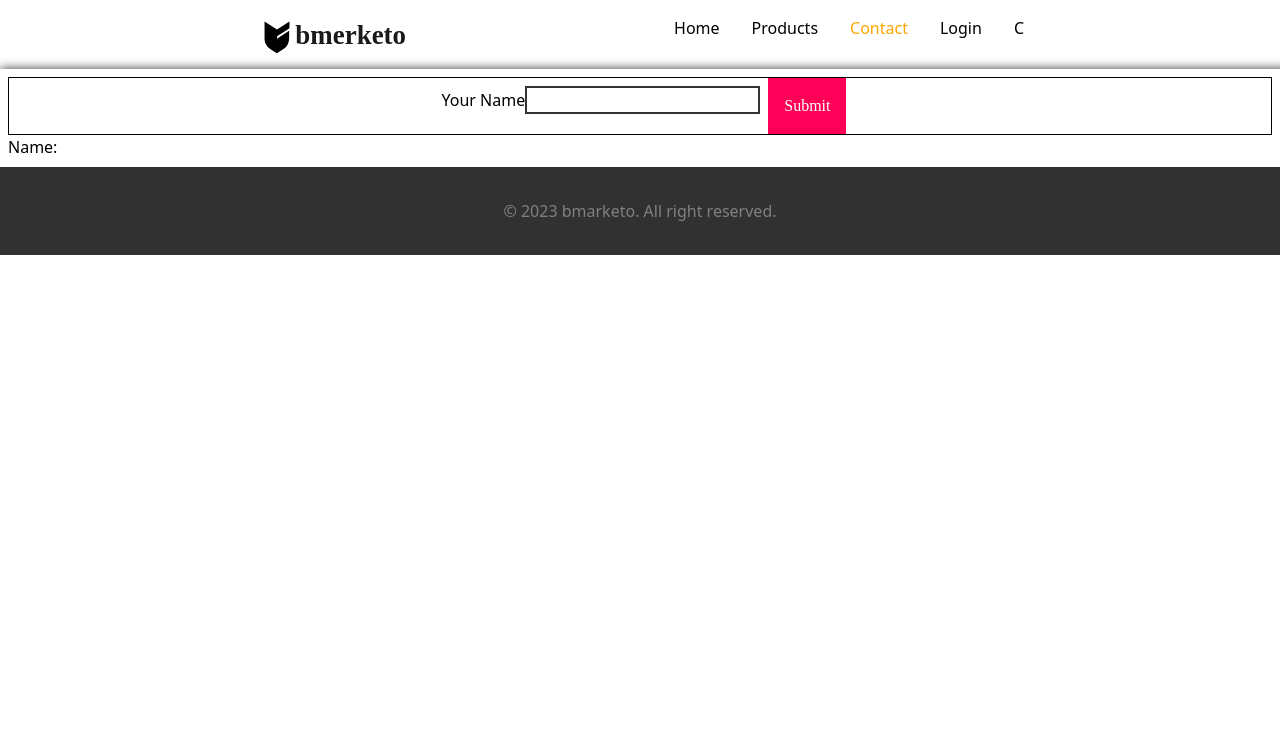
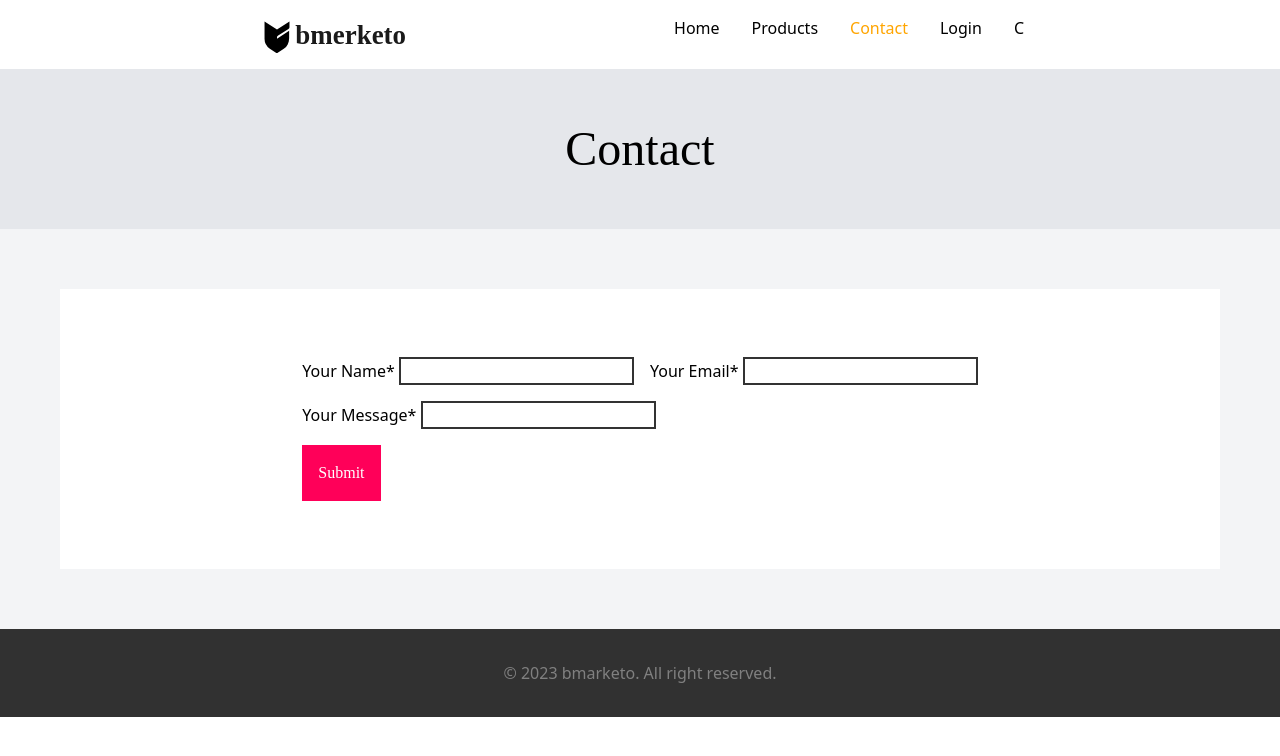
Before and after one commit to RebeckaLar/JS2_EXUPPG, a React (Vite) app: page /contact in a window 1280 px wide. Shown: the top 756 px of the page. Built offline with nearby package versions, Linux system fonts and the light colour scheme; no server answers.

Commit message:
Functioning form, validation and feedback

```diff
--- /dev/null
+++ b/src/components/Feedback.jsx
@@ -0,0 +1,11 @@
+import React from 'react'
+
+const Feedback = () => {
+  return (
+    <div className='bg-white p-2'>
+        <h2>Thank you! We will be in touch</h2>
+    </div>
+  )
+}
+
+export default Feedback
--- a/src/components/Form.jsx
+++ b/src/components/Form.jsx
@@ -1,45 +1,89 @@
 import FormInput from "./FormInput"
 import useForm from "../hooks/useForm"
+import { useState } from "react"
+import Feedback from "./Feedback"
 
 const Form = () => {
 
     const {form, errors, handleChange, handleSubmit} = useForm({
-    fullName: '',
+    name: '',
     email: '',
-    password: '',
-    phone: '',
-    company: ''
+    message: '',
     })
 
+    const [sent, setSent] = useState(false);
+
     const onSubmit = (e) => {
-        // e.preventDefault()
         handleSubmit(e, async(values) => {
-            // const res = await fetch ('url', {
-            //     body: JSON.stringify(values)
-            // })
+            const res = await fetch ('https://js2-ecommerce-api.vercel.app/api/messages', {
+                method: 'POST',
+                body: JSON.stringify(values)
+            })
             console.log(values)
+            console.log(res)
+
+            if(res.status == 200) {
+                const message = await res.json();
+                console.log(message)
+                setSent(true)
+            } else {
+                const errorData = await res.json();
+                console.log(errorData)
+                throw new Error ('Something went wrong.');
+            }
         })
     }
 
   return (
     <>
-    <form onSubmit={onSubmit} className='container justify-center border'>
-        <FormInput
-        className='m-2'
-        label='Your Name'
-        name='fullName'
-        id='fullName'
-        type='text'
-        value={form.fullName}
-        onChange={handleChange}
-        errorMsg={errors.fullName}
-        />
+    <form onSubmit={onSubmit} className='container justify-center bg-white p-15'>
+        <div className='flex-col'>
+            <div className='flex'>
+            <FormInput
+            className='m-2'
+            label='Your Name* '
+            name='name'
+            id='name'
+            type='text'
+            value={form.name}
+            onChange={handleChange}
+            errorMsg={errors.name}
+            />
 
-        <button className="btn">Submit</button>
+            <FormInput
+            className='m-2'
+            label='Your Email* '
+            name='email'
+            id='email'
+            type='text'
+            value={form.email}
+            onChange={handleChange}
+            errorMsg={errors.email}
+            />
+            </div>
+
+            <FormInput
+            className='m-2'
+            label='Your Message* '
+            name='message'
+            id='message'
+            type='text'
+            value={form.message}
+            onChange={handleChange}
+            errorMsg={errors.message}
+            />
+
+            <div>
+                <button className="btn m-2 cursor-pointer">Submit</button>
+                {sent && <Feedback/>}
+            </div>
+        </div>
     </form>
-    <div>
-        <p>Name: {form.fullName}</p>
-    </div>
+    {/* <div>
+        <p>Name: {form.name}</p>
+        <p>Email: {form.email}</p>
+        <p>Message: {form.message}</p>
+    </div> */}
     </>
   )
 }
--- a/src/components/FormInput.jsx
+++ b/src/components/FormInput.jsx
@@ -6,7 +6,6 @@ const FormInput = ({className, errorMsg, label, name, id, ...rest}) => {
         <label htmlFor={id}>{ label }</label>
         <input id={id} name={name} {...rest} />
         { errorMsg && <p className='invalid-input'>{ errorMsg }</p>}
-        {/* <p className='invalid-input'>Error message</p> */}
     </div>
   )
 }
--- a/src/hooks/useForm.jsx
+++ b/src/hooks/useForm.jsx
@@ -19,6 +19,7 @@ function useForm(formData) {
         e.preventDefault()
 
         if(!validate(form, setErrors)) {
+            console.log('invalid')
             return
         }
 
--- a/src/index.css
+++ b/src/index.css
@@ -93,7 +93,7 @@ a.active {
 
 /* CONTACT */
 .contact-form {
-    box-shadow: 10px 10px 10px 10px #333;
+    /* box-shadow: 10px 10px 10px 10px #333; */
 }
 
 .invalid-input {
--- a/src/pages/Contact.jsx
+++ b/src/pages/Contact.jsx
@@ -4,14 +4,16 @@ import useForm from '../hooks/useForm'
 
 const Contact = () => {
   return (
-    // <>
-    //   <div className='p-3 container justify-center'>
-    //     <h1>Contact</h1>
-    //   </div>
-      <div className='contact-form p-2'>
+    <>
+      <div className='flex p-11 justify-center bg-gray-200'>
+        <h1 className='text-[3rem]'>Contact</h1>
+      </div>
+    <div className='p-10 bg-gray-100'>
+      <div className='contact-form p-5'>
         <Form />
       </div>
-    // </>
+    </div>
+   </>
   )
 }
 
--- a/src/pages/ProductList.jsx
+++ b/src/pages/ProductList.jsx
@@ -3,7 +3,7 @@ import { useProducts } from '../contexts/ProductsContext';
 import { Link } from 'react-router';
 
 const ProductList = () => {
-  const { products, setSelectedProduct } = useProducts();
+  const { products, setSelectedProduct, imgSrc, setImgSrc } = useProducts();
 
   const handleProductClick = (product) => {
     setSelectedProduct(product); //set the selected product in the context
@@ -11,16 +11,19 @@ const ProductList = () => {
   };
 
   return (
-    <div className='product-list flex-col container'>
-      <h1>Product List</h1>
+    <div className='product-list flex-col'>
+      <div className='flex p-11 justify-center bg-gray-200'>
+        <h1 className='text-[3rem]'>Products</h1>
+      </div>
             {
         products.map((product) => (
           <div
           className='flex-auto'
           key={product._id}
+          src={imgSrc[0]}
           onClick={() => handleProductClick(product)}>
             <Link
-              to={`/productList/${product._id}`}>{(product.name + ' ' + product.price + product.images[0])}
+              to={`/productList/${product._id}`}>{(product.name + ' ' + product.price) }
             </Link>
           </div>
         ))
--- a/src/utils/validate.js
+++ b/src/utils/validate.js
@@ -1,14 +1,24 @@
 export function validate(form, setErrors) {
     const err = {}
+    let validRegex = /^[^\s@]+@[^\s@]+\.[^\s@]+$/;
 
-    if(form.fullName.trim() === '') {
-        err.fullName = 'You need to enter a name'
+    if(form.name.trim() === '') {
+        err.name = 'You need to enter a name'
+    }
+
+    if(form.email.trim() === '') {
+        err.email = 'You need to enter an email-adress'
+    } else if (!validRegex.test(form.email)){
+        err.email= 'You need to enter a valid email-adress'
+        console.log(form.email)
+    }
+
+
+    if(form.message.trim() === '') {
+        err.message = 'You need to enter a message'
     }
 
     setErrors(err)
 
     return Object.keys(err).length <= 0
-    //lägger om err ojbektet och kollar längen.
-    //om längden mindre än 0, då är påståendet tru (valideringen gått bra)'
-    //om längre är valideringen false, return, avbryt skicka inte in till API?
 }
```
